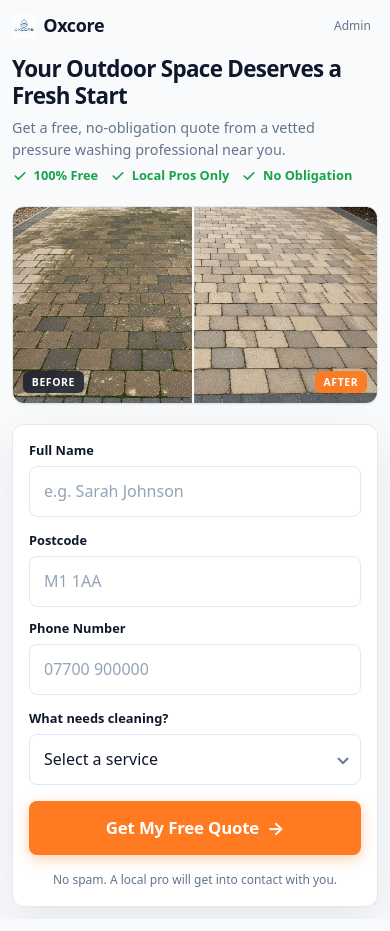
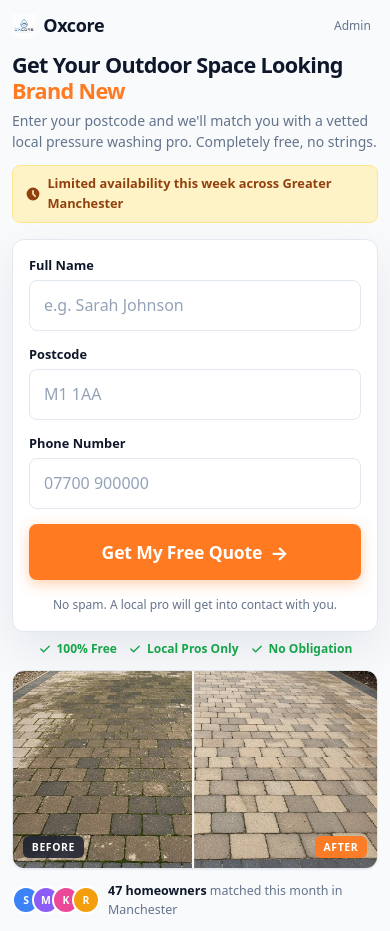
Before and after one commit to EnvionLTD/oxcore-leads, a website: page index.html in a window 390 px wide. Drawn offline with Linux system fonts and the light colour scheme.

Commit message:
Major landing page overhaul for higher conversion rate
- Form now above image on mobile (visible without scrolling)
- Reduced form to 3 fields only (name, postcode, phone)
- Added urgency bar: "Limited availability this week"
- Added social proof: "47 homeowners matched this month"
- New headline with orange emphasis on "Brand New"
- Trust badges moved below form
- Before/after image pushed below fold on mobile
- Service field now optional in API

Co-Authored-By: Claude Opus 4.6 <noreply@anthropic.com>

```diff
--- a/api/leads.js
+++ b/api/leads.js
@@ -72,7 +72,7 @@ module.exports = async function handler(req, res) {
 
   try {
     const { fullName, phone, postcode, service } = req.body || {};
-    if (!fullName || !phone || !postcode || !service) {
+    if (!fullName || !phone || !postcode) {
       return res.status(400).json({ error: "Missing required fields." });
     }
 
@@ -81,7 +81,7 @@ module.exports = async function handler(req, res) {
       fullName: String(fullName).trim(),
       phone: String(phone).trim(),
       postcode: String(postcode).trim().toUpperCase(),
-      service: String(service).trim(),
+      service: service ? String(service).trim() : "Not specified",
       createdAt: now.toISOString(),
     };
 
--- a/index.html
+++ b/index.html
@@ -4,7 +4,7 @@
   <meta charset="UTF-8">
   <meta name="viewport" content="width=device-width, initial-scale=1.0">
   <title>Free Pressure Washing Quotes | Greater Manchester | Oxcore</title>
-  <meta name="description" content="Get a free, no-obligation pressure washing quote from vetted local professionals in Greater Manchester. Takes 30 seconds.">
+  <meta name="description" content="Get a free, no-obligation pressure washing quote from vetted local professionals in Greater Manchester.">
   <link rel="icon" type="image/png" href="favicon.png">
   <link rel="apple-touch-icon" href="favicon.png">
   <!-- Meta Pixel -->
@@ -19,7 +19,6 @@
   </script>
   <noscript><img height="1" width="1" style="display:none"
     src="https://www.facebook.com/tr?id=955872823931402&ev=PageView&noscript=1"/></noscript>
-  <!-- Preload hero so it arrives before first paint -->
   <link rel="preload" href="images/before-after.jpg" as="image" fetchpriority="high">
   <style>
     :root{--ink:#0f172a;--muted:#64748b;--border:#e2e8f0;--surface:#fff;--page:#f8fafc;--cta:#ff7a20;--cta-hover:#e86812;--cta-text:#fff;--accent-bar:#fde6d2;--shadow-sm:0 1px 2px rgba(15,23,42,.06);--shadow-md:0 18px 50px rgba(15,23,42,.08);--shadow-icon:0 12px 28px rgba(255,122,32,.35);--radius:12px;--radius-sm:8px;--font:system-ui,-apple-system,"Segoe UI",Roboto,Helvetica,Arial,sans-serif;--ease:cubic-bezier(.22,1,.36,1)}
@@ -30,58 +29,75 @@
     .page-wrap{min-height:100dvh;padding:clamp(.75rem,3vw,2rem);display:flex;align-items:flex-start;justify-content:center;overflow-x:hidden}
     @media(min-width:720px){.page-wrap{align-items:center;padding:2rem 1.5rem 3rem}}
 
-    .capture-card{width:100%;max-width:520px;animation:cardIn .5s var(--ease) both}
-    @keyframes cardIn{from{opacity:0;transform:translateY(12px)}to{opacity:1;transform:translateY(0)}}
+    .capture-card{width:100%;max-width:520px;animation:cardIn .4s var(--ease) both}
+    @keyframes cardIn{from{opacity:0;transform:translateY(10px)}to{opacity:1;transform:translateY(0)}}
     .capture-card.is-leaving{animation:cardOut .3s var(--ease) forwards}
     @keyframes cardOut{to{opacity:0;transform:translateY(-10px) scale(.98)}}
 
-    .brand-row{display:flex;align-items:center;justify-content:space-between;margin-bottom:1rem}
+    .brand-row{display:flex;align-items:center;justify-content:space-between;margin-bottom:.75rem}
     .brand{font-weight:800;font-size:1.125rem;letter-spacing:-.02em;color:var(--ink);display:inline-flex;align-items:center;gap:.45rem}
     .brand-mark{width:24px;height:24px;object-fit:contain;display:block}
     .admin-link{font-size:.75rem;font-weight:500;color:var(--muted);text-decoration:none;padding:.3rem .45rem;border-radius:6px;transition:color .2s,background .2s}
     .admin-link:hover{color:var(--ink);background:rgba(15,23,42,.05)}
 
-    .headline{font-size:clamp(1.4rem,5vw,1.8rem);font-weight:800;line-height:1.18;letter-spacing:-.03em;margin:0 0 .5rem;color:var(--ink)}
-    .subheading{margin:0 0 .25rem;font-size:.9rem;color:var(--muted);font-weight:500;max-width:44ch}
+    .headline{font-size:clamp(1.35rem,4.8vw,1.75rem);font-weight:800;line-height:1.18;letter-spacing:-.03em;margin:0 0 .4rem;color:var(--ink)}
+    .headline em{font-style:normal;color:var(--cta)}
+    .subheading{margin:0 0 .75rem;font-size:.875rem;color:var(--muted);font-weight:500}
 
-    /* Trust row */
-    .trust-row{display:flex;flex-wrap:wrap;gap:.5rem .75rem;margin:0 0 1.25rem;padding:0;list-style:none}
-    .trust-row li{display:flex;align-items:center;gap:.35rem;font-size:.8rem;font-weight:600;color:#16a34a}
-    .trust-row li svg{width:16px;height:16px;flex-shrink:0}
+    /* Urgency bar */
+    .urgency{display:flex;align-items:center;gap:.4rem;background:#fef3c7;border:1px solid #fde68a;border-radius:var(--radius-sm);padding:.5rem .75rem;margin:0 0 1rem;font-size:.8rem;font-weight:600;color:#92400e}
+    .urgency svg{width:16px;height:16px;flex-shrink:0}
 
-    /* Before / after */
-    .before-after{margin:0 0 1.25rem;border-radius:var(--radius);overflow:hidden;box-shadow:var(--shadow-sm);border:1px solid var(--border)}
+    /* Form — ABOVE image on mobile */
+    .lead-form{background:var(--surface);border:1px solid var(--border);border-radius:var(--radius);padding:clamp(1rem,3.5vw,1.35rem);box-shadow:var(--shadow-md);display:flex;flex-direction:column;gap:.85rem;order:1}
+    .field{display:flex;flex-direction:column;gap:.3rem}
+    .field-label{font-size:.8rem;font-weight:600;color:var(--ink)}
+
+    .lead-form input{width:100%;font:inherit;font-size:1rem;padding:.75rem .875rem;border:1px solid var(--border);border-radius:var(--radius-sm);background:var(--surface);color:var(--ink);transition:border-color .2s,box-shadow .2s;min-height:48px}
+    .lead-form input::placeholder{color:#94a3b8}
+    .lead-form input:hover{border-color:#cbd5e1}
+    .lead-form input:focus{outline:none;border-color:rgba(255,122,32,.55);box-shadow:0 0 0 3px rgba(255,122,32,.18)}
+
+    .form-error{margin:0;font-size:.875rem;color:#dc2626;font-weight:500}
+    .form-error.hidden{display:none}
+
+    .btn-submit{margin-top:.1rem;display:flex;align-items:center;justify-content:center;gap:.5rem;width:100%;min-height:54px;padding:.9rem 1.25rem;border:none;border-radius:var(--radius-sm);background:var(--cta);color:var(--cta-text);font:inherit;font-size:1.1rem;font-weight:700;letter-spacing:-.01em;cursor:pointer;transition:background .2s,transform .2s var(--ease),box-shadow .2s;box-shadow:0 4px 14px rgba(255,122,32,.35)}
+    .btn-submit:hover{background:var(--cta-hover);transform:translateY(-1px);box-shadow:0 8px 22px rgba(255,122,32,.4)}
+    .btn-submit:active{transform:translateY(0)}
+    .btn-submit:disabled{opacity:.65;cursor:not-allowed;transform:none}
+    .btn-arrow{font-size:1.2rem;line-height:1;transition:transform .25s var(--ease)}
+    .btn-submit:hover:not(:disabled) .btn-arrow{transform:translateX(4px)}
+
+    .form-note{margin:.15rem 0 0;font-size:.75rem;color:var(--muted);text-align:center;font-weight:500}
+
+    /* Trust row — below form */
+    .trust-row{display:flex;flex-wrap:wrap;gap:.4rem .7rem;margin:.5rem 0 0;padding:0;list-style:none;justify-content:center;order:2}
+    .trust-row li{display:flex;align-items:center;gap:.3rem;font-size:.75rem;font-weight:600;color:#16a34a}
+    .trust-row li svg{width:14px;height:14px;flex-shrink:0}
+
+    /* Before / after — BELOW form on mobile */
+    .before-after{margin:.75rem 0 0;border-radius:var(--radius);overflow:hidden;box-shadow:var(--shadow-sm);border:1px solid var(--border);order:3}
     .ba-single{position:relative;display:block;width:100%;line-height:0}
     .ba-single img{width:100%;height:auto;display:block;object-fit:cover}
     .ba-badge{position:absolute;bottom:10px;left:10px;font-size:.65rem;font-weight:700;text-transform:uppercase;letter-spacing:.06em;color:#fff;background:rgba(15,23,42,.78);padding:.35rem .55rem;border-radius:6px;backdrop-filter:blur(6px);line-height:1}
     .ba-badge-after{left:auto;right:10px;background:rgba(255,122,32,.94)}
 
-    /* Form */
-    .lead-form{background:var(--surface);border:1px solid var(--border);border-radius:var(--radius);padding:clamp(1rem,3.5vw,1.35rem);box-shadow:var(--shadow-md);display:flex;flex-direction:column;gap:.85rem}
-    .field{display:flex;flex-direction:column;gap:.35rem}
-    .field-label{font-size:.8rem;font-weight:600;color:var(--ink)}
-    .split{display:grid;grid-template-columns:1fr 1fr;gap:.75rem}
-    @media(max-width:520px){.split{grid-template-columns:1fr}}
+    /* Social proof */
+    .social-proof{display:flex;align-items:center;gap:.5rem;margin:.75rem 0 0;order:4;justify-content:center}
+    .avatars{display:flex}
+    .avatars span{width:28px;height:28px;border-radius:50%;border:2px solid var(--surface);margin-left:-8px;display:flex;align-items:center;justify-content:center;font-size:.65rem;font-weight:700;color:#fff}
+    .avatars span:first-child{margin-left:0}
+    .av1{background:#3b82f6}.av2{background:#8b5cf6}.av3{background:#ec4899}.av4{background:#f59e0b}
+    .social-proof p{margin:0;font-size:.78rem;color:var(--muted);font-weight:500}
+    .social-proof strong{color:var(--ink);font-weight:700}
 
-    .lead-form input,.lead-form select{width:100%;font:inherit;font-size:1rem;padding:.75rem .875rem;border:1px solid var(--border);border-radius:var(--radius-sm);background:var(--surface);color:var(--ink);transition:border-color .2s,box-shadow .2s;min-height:48px}
-    .lead-form input::placeholder{color:#94a3b8}
-    .lead-form input:hover,.lead-form select:hover{border-color:#cbd5e1}
-    .lead-form input:focus,.lead-form select:focus{outline:none;border-color:rgba(255,122,32,.55);box-shadow:0 0 0 3px rgba(255,122,32,.18)}
-    .select-wrap{position:relative}
-    .select-wrap::after{content:"";position:absolute;right:14px;top:50%;width:8px;height:8px;border-right:2px solid var(--muted);border-bottom:2px solid var(--muted);transform:translateY(-65%) rotate(45deg);pointer-events:none}
-    .lead-form select{appearance:none;padding-right:2.5rem;cursor:pointer}
+    /* Content wrapper for ordering */
+    .content-area{display:flex;flex-direction:column}
 
-    .form-error{margin:0;font-size:.875rem;color:#dc2626;font-weight:500}
-    .form-error.hidden{display:none}
-
-    .btn-submit{margin-top:.15rem;display:flex;align-items:center;justify-content:center;gap:.5rem;width:100%;min-height:52px;padding:.875rem 1.25rem;border:none;border-radius:var(--radius-sm);background:var(--cta);color:var(--cta-text);font:inherit;font-size:1.05rem;font-weight:700;letter-spacing:-.01em;cursor:pointer;transition:background .2s,transform .2s var(--ease),box-shadow .2s;box-shadow:0 4px 14px rgba(255,122,32,.35)}
-    .btn-submit:hover{background:var(--cta-hover);transform:translateY(-1px);box-shadow:0 8px 22px rgba(255,122,32,.4)}
-    .btn-submit:active{transform:translateY(0)}
-    .btn-submit:disabled{opacity:.65;cursor:not-allowed;transform:none}
-    .btn-arrow{font-size:1.125rem;line-height:1;transition:transform .25s var(--ease)}
-    .btn-submit:hover:not(:disabled) .btn-arrow{transform:translateX(4px)}
-
-    .form-note{margin:.15rem 0 0;font-size:.75rem;color:var(--muted);text-align:center;font-weight:500}
+    /* Desktop: image beside form */
+    @media(min-width:720px){
+      .before-after{order:0;margin:.75rem 0}
+    }
 
     /* Loading */
     .loading-screen{position:fixed;inset:0;display:flex;align-items:center;justify-content:center;padding:1.5rem;background:rgba(255,255,255,.94);backdrop-filter:blur(8px);z-index:100}
@@ -122,8 +138,39 @@
         <a href="admin.html" class="admin-link">Admin</a>
       </div>
 
-      <h1 class="headline">Your Outdoor Space Deserves a Fresh Start</h1>
-      <p class="subheading">Get a free, no-obligation quote from a vetted pressure washing professional near you.</p>
+      <h1 class="headline">Get Your Outdoor Space Looking <em>Brand New</em></h1>
+      <p class="subheading">Enter your postcode and we'll match you with a vetted local pressure washing pro. Completely free, no strings.</p>
+
+      <div class="urgency">
+        <svg viewBox="0 0 20 20" fill="currentColor"><path fill-rule="evenodd" d="M10 18a8 8 0 100-16 8 8 0 000 16zm1-12a1 1 0 10-2 0v4a1 1 0 00.293.707l2.828 2.829a1 1 0 101.415-1.415L11 9.586V6z" clip-rule="evenodd"/></svg>
+        Limited availability this week across Greater Manchester
+      </div>
+
+      <div class="content-area">
+        <form id="leadForm" class="lead-form" novalidate>
+          <label class="field">
+            <span class="field-label">Full Name</span>
+            <input type="text" name="fullName" placeholder="e.g. Sarah Johnson" required autocomplete="name">
+          </label>
+
+          <label class="field">
+            <span class="field-label">Postcode</span>
+            <input type="text" name="postcode" placeholder="M1 1AA" required autocomplete="postal-code">
+          </label>
+
+          <label class="field">
+            <span class="field-label">Phone Number</span>
+            <input type="tel" name="phone" placeholder="07700 900000" required autocomplete="tel">
+          </label>
+
+          <p class="form-error hidden" id="formError" role="alert"></p>
+
+          <button type="submit" class="btn-submit" id="submitBtn">
+            <span class="btn-label">Get My Free Quote</span>
+            <span class="btn-arrow" aria-hidden="true">&rarr;</span>
+          </button>
+          <p class="form-note">No spam. A local pro will get into contact with you.</p>
+        </form>
 
         <ul class="trust-row" aria-label="Why choose Oxcore">
           <li><svg viewBox="0 0 20 20" fill="currentColor"><path fill-rule="evenodd" d="M16.707 5.293a1 1 0 010 1.414l-8 8a1 1 0 01-1.414 0l-4-4a1 1 0 011.414-1.414L8 12.586l7.293-7.293a1 1 0 011.414 0z" clip-rule="evenodd"/></svg>100% Free</li>
@@ -146,47 +193,16 @@
           </div>
         </figure>
 
-      <form id="leadForm" class="lead-form" novalidate>
-        <label class="field">
-          <span class="field-label">Full Name</span>
-          <input type="text" name="fullName" placeholder="e.g. Sarah Johnson" required autocomplete="name">
-        </label>
-
-        <div class="split">
-          <label class="field">
-            <span class="field-label">Postcode</span>
-            <input type="text" name="postcode" placeholder="M1 1AA" required autocomplete="postal-code">
-          </label>
-          <label class="field">
-            <span class="field-label">Phone Number</span>
-            <input type="tel" name="phone" placeholder="07700 900000" required autocomplete="tel">
-          </label>
+        <div class="social-proof">
+          <div class="avatars">
+            <span class="av1">S</span>
+            <span class="av2">M</span>
+            <span class="av3">K</span>
+            <span class="av4">R</span>
           </div>
-
-        <label class="field field-select">
-          <span class="field-label">What needs cleaning?</span>
-          <div class="select-wrap">
-            <select name="service" required>
-              <option value="">Select a service</option>
-              <option value="Driveway">Driveway</option>
-              <option value="Patio / Decking">Patio / Decking</option>
-              <option value="Garden paths">Garden paths</option>
-              <option value="Roof / Gutters">Roof / Gutters</option>
-              <option value="Fencing">Fencing</option>
-              <option value="Block paving">Block paving</option>
-              <option value="Other / Not sure">Other / Not sure</option>
-            </select>
+          <p><strong>47 homeowners</strong> matched this month in Manchester</p>
         </div>
-        </label>
-
-        <p class="form-error hidden" id="formError" role="alert"></p>
-
-        <button type="submit" class="btn-submit" id="submitBtn">
-          <span class="btn-label">Get My Free Quote</span>
-          <span class="btn-arrow" aria-hidden="true">&rarr;</span>
-        </button>
-        <p class="form-note">No spam. A local pro will get into contact with you.</p>
-      </form>
+      </div>
     </section>
 
     <section class="loading-screen hidden" id="loadingScreen" aria-live="assertive" aria-busy="true" hidden>
@@ -260,8 +276,8 @@
       leadForm.addEventListener("submit",function(e){
         e.preventDefault();clearErr();
         var fd=new FormData(leadForm);
-        var p={fullName:(fd.get("fullName")||"").trim(),postcode:(fd.get("postcode")||"").trim(),phone:(fd.get("phone")||"").trim(),service:(fd.get("service")||"").trim()};
-        if(!p.fullName||!p.postcode||!p.phone||!p.service){showErr("Please fill in every field so we can match you.");return}
+        var p={fullName:(fd.get("fullName")||"").trim(),postcode:(fd.get("postcode")||"").trim(),phone:(fd.get("phone")||"").trim()};
+        if(!p.fullName||!p.postcode||!p.phone){showErr("Please fill in every field so we can match you.");return}
 
         var fn=firstName(p.fullName),t0=performance.now();
         setLoading(true);
```
Lines whose indentation alone changed are shown as unchanged.
